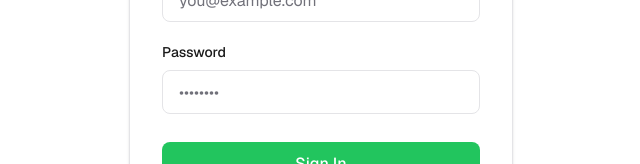
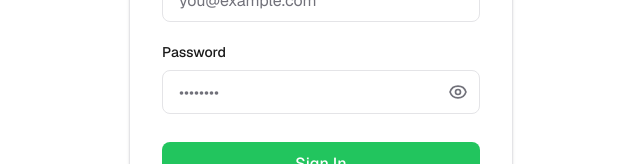
Before and after one commit to kovadizajn-oss/prezenco, a Next.js app: page /login in a window 1280 px wide. Shown: the part 358-522 px from the top of the page, without its empty margins (319-959 px from the left). Built offline with nearby package versions, Linux system fonts and the light colour scheme; no server answers.

Commit message:
Add show/hide password toggle on login

```diff
--- a/components/login-form.tsx
+++ b/components/login-form.tsx
@@ -8,6 +8,7 @@ export function LoginForm() {
   const [password, setPassword] = useState("");
   const [isLoading, setIsLoading] = useState(false);
   const [error, setError] = useState<string | null>(null);
+  const [showPassword, setShowPassword] = useState(false)
 
   useEffect(() => {
     const { url, anonKey, isConfigured } = getSupabaseEnv();
@@ -132,16 +133,34 @@ if (employeeRow) {
         >
           Password
         </label>
+        <div className="relative">
           <input
             id="password"
-          type="password"
+            type={showPassword ? 'text' : 'password'}
             value={password}
             onChange={(e) => setPassword(e.target.value)}
             placeholder="••••••••"
             required
             autoComplete="current-password"
-          className="h-11 w-full rounded-lg border border-input bg-background px-4 text-base text-foreground placeholder:text-muted-foreground focus:outline-none focus:ring-2 focus:ring-ring focus:border-transparent transition-all"
+            className="h-11 w-full rounded-lg border border-input bg-background px-4 pr-11 text-base text-foreground placeholder:text-muted-foreground focus:outline-none focus:ring-2 focus:ring-ring focus:border-transparent transition-all"
           />
+          <button
+            type="button"
+            onClick={() => setShowPassword(p => !p)}
+            className="absolute right-3 top-1/2 -translate-y-1/2 text-muted-foreground hover:text-foreground transition-colors"
+          >
+            {showPassword ? (
+              <svg className="w-5 h-5" fill="none" stroke="currentColor" viewBox="0 0 24 24">
+                <path strokeLinecap="round" strokeLinejoin="round" strokeWidth={2} d="M13.875 18.825A10.05 10.05 0 0112 19c-4.478 0-8.268-2.943-9.543-7a9.97 9.97 0 011.563-3.029m5.858.908a3 3 0 114.243 4.243M9.878 9.878l4.242 4.242M9.88 9.88l-3.29-3.29m7.532 7.532l3.29 3.29M3 3l3.59 3.59m0 0A9.953 9.953 0 0112 5c4.478 0 8.268 2.943 9.543 7a10.025 10.025 0 01-4.132 4.411m0 0L21 21" />
+              </svg>
+            ) : (
+              <svg className="w-5 h-5" fill="none" stroke="currentColor" viewBox="0 0 24 24">
+                <path strokeLinecap="round" strokeLinejoin="round" strokeWidth={2} d="M15 12a3 3 0 11-6 0 3 3 0 016 0z" />
+                <path strokeLinecap="round" strokeLinejoin="round" strokeWidth={2} d="M2.458 12C3.732 7.943 7.523 5 12 5c4.478 0 8.268 2.943 9.542 7-1.274 4.057-5.064 7-9.542 7-4.477 0-8.268-2.943-9.542-7z" />
+              </svg>
+            )}
+          </button>
+        </div>
       </div>
 
       <button
```
Lines whose indentation alone changed are shown as unchanged.
